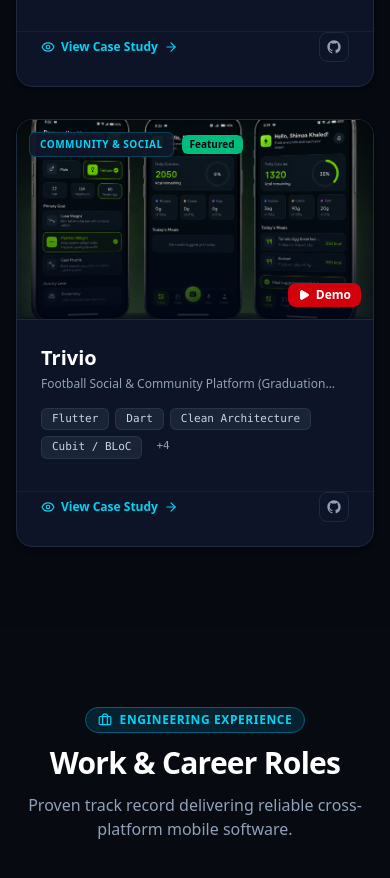
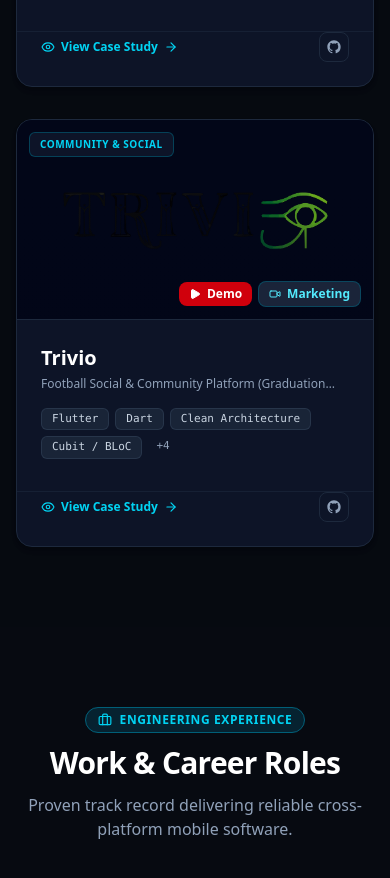
Before and after one commit to shimaakhaled1410-hue/portfolio, a Next.js app: page / in a window 390 px wide. Shown: the part 10240-11118 px from the top of the page. Built offline with nearby package versions, Linux system fonts and the light colour scheme.

Commit message:
integrate GP (TRIVIO) demo and marketing youtube videos and logo cover

```diff
--- a/src/components/ProjectModal.tsx
+++ b/src/components/ProjectModal.tsx
@@ -177,8 +177,59 @@ export default function ProjectModal({ project, onClose, onOpenVideo }: ProjectM
                 </div>
               </div>
 
-              {/* Video Walkthrough trigger */}
-              {project.videoUrl && (
+              {/* Dual YouTube Video section (e.g. Trivio) */}
+              {(project.demoVideoUrl || project.marketingVideoUrl) && (
+                <div className="space-y-4">
+                  <h5 className="text-xs font-bold uppercase tracking-wider text-slate-500 dark:text-slate-400">
+                    Project Videos
+                  </h5>
+                  <div className="grid grid-cols-1 md:grid-cols-2 gap-4">
+                    {project.demoVideoUrl && (
+                      <div className="space-y-2">
+                        <div className="flex items-center gap-2">
+                          <Play className="w-4 h-4 text-red-500 fill-current" />
+                          <span className="text-xs font-bold text-slate-900 dark:text-white">Demo Video</span>
+                        </div>
+                        <div className="relative w-full aspect-video rounded-2xl overflow-hidden border border-slate-200 dark:border-slate-800 bg-slate-950">
+                          <iframe
+                            src={project.demoVideoUrl
+                              .replace('youtube.com/shorts/', 'youtube.com/embed/')
+                              .replace('youtu.be/', 'youtube.com/embed/')
+                              .replace('watch?v=', 'embed/')}
+                            title={`${project.name} — Demo`}
+                            allow="accelerometer; autoplay; clipboard-write; encrypted-media; gyroscope; picture-in-picture"
+                            allowFullScreen
+                            className="absolute inset-0 w-full h-full"
+                          />
+                        </div>
+                      </div>
+                    )}
+                    {project.marketingVideoUrl && (
+                      <div className="space-y-2">
+                        <div className="flex items-center gap-2">
+                          <Film className="w-4 h-4 text-cyan-500" />
+                          <span className="text-xs font-bold text-slate-900 dark:text-white">Marketing Video</span>
+                        </div>
+                        <div className="relative w-full aspect-video rounded-2xl overflow-hidden border border-slate-200 dark:border-slate-800 bg-slate-950">
+                          <iframe
+                            src={project.marketingVideoUrl
+                              .replace('youtube.com/shorts/', 'youtube.com/embed/')
+                              .replace('youtu.be/', 'youtube.com/embed/')
+                              .replace('watch?v=', 'embed/')}
+                            title={`${project.name} — Marketing`}
+                            allow="accelerometer; autoplay; clipboard-write; encrypted-media; gyroscope; picture-in-picture"
+                            allowFullScreen
+                            className="absolute inset-0 w-full h-full"
+                          />
+                        </div>
+                      </div>
+                    )}
+                  </div>
+                </div>
+              )}
+
+              {/* Single Video Walkthrough trigger (non-Trivio projects) */}
+              {project.videoUrl && !project.demoVideoUrl && !project.marketingVideoUrl && (
                 <div className="p-5 rounded-2xl bg-slate-900 text-white border border-slate-800 flex items-center justify-between">
                   <div className="flex items-center gap-3">
                     <div className="w-10 h-10 rounded-xl bg-cyan-600 flex items-center justify-center text-white">
--- a/src/components/Projects.tsx
+++ b/src/components/Projects.tsx
@@ -8,7 +8,8 @@ import {
   FolderGit2,
   ArrowRight,
   Play,
-  Eye
+  Eye,
+  Video
 } from 'lucide-react';
 import { GithubIcon } from '@/components/Icons';
 
@@ -77,14 +78,18 @@ export default function Projects({ onSelectProject, onOpenVideo }: ProjectsProps
               className="rounded-2xl bg-white dark:bg-slate-900/90 border border-slate-200 dark:border-slate-800 hover:border-cyan-500/40 shadow-md hover:shadow-xl hover:shadow-cyan-500/5 transition-all duration-300 flex flex-col justify-between overflow-hidden group cursor-pointer"
             >
               <div>
-                {/* 16:9 Cover Image Container with object-fit: cover */}
+                {/* Cover Image */}
                 <div className="relative aspect-[16/9] w-full bg-slate-950 overflow-hidden border-b border-slate-200 dark:border-slate-800">
                   <Image
                     src={project.image}
                     alt={project.name}
                     fill
                     sizes="(max-width: 768px) 100vw, 50vw"
-                    className="object-cover group-hover:scale-105 transition-transform duration-500"
+                    className={`transition-transform duration-500 ${
+                      project.id === 'trivio'
+                        ? 'object-contain p-8 group-hover:scale-105'
+                        : 'object-cover group-hover:scale-105'
+                    }`}
                   />
 
                   {/* Gradient Overlay */}
@@ -102,8 +107,38 @@ export default function Projects({ onSelectProject, onOpenVideo }: ProjectsProps
                     )}
                   </div>
 
-                  {/* Video Indicator pill if available */}
-                  {project.videoUrl && (
+                  {/* Dual YouTube buttons for Trivio */}
+                  {(project.demoVideoUrl || project.marketingVideoUrl) && (
+                    <div className="absolute bottom-3 right-3 flex items-center gap-1.5">
+                      {project.demoVideoUrl && (
+                        <button
+                          onClick={(e) => {
+                            e.stopPropagation();
+                            onOpenVideo(project.demoVideoUrl!, `${project.name} — Demo`);
+                          }}
+                          className="inline-flex items-center gap-1.5 px-2.5 py-1 rounded-lg text-xs font-semibold bg-red-600/90 hover:bg-red-500 text-white backdrop-blur-md transition-colors"
+                        >
+                          <Play className="w-3 h-3 fill-current" />
+                          <span>Demo</span>
+                        </button>
+                      )}
+                      {project.marketingVideoUrl && (
+                        <button
+                          onClick={(e) => {
+                            e.stopPropagation();
+                            onOpenVideo(project.marketingVideoUrl!, `${project.name} — Marketing`);
+                          }}
+                          className="inline-flex items-center gap-1.5 px-2.5 py-1 rounded-lg text-xs font-semibold bg-slate-800/90 hover:bg-slate-700 text-cyan-300 border border-cyan-800/60 backdrop-blur-md transition-colors"
+                        >
+                          <Video className="w-3 h-3" />
+                          <span>Marketing</span>
+                        </button>
+                      )}
+                    </div>
+                  )}
+
+                  {/* Single video button for other projects */}
+                  {project.videoUrl && !project.demoVideoUrl && !project.marketingVideoUrl && (
                     <button
                       onClick={(e) => {
                         e.stopPropagation();
--- a/src/data/portfolioData.ts
+++ b/src/data/portfolioData.ts
@@ -210,16 +210,17 @@ export const projects: Project[] = [
     ],
     github: 'https://github.com/GeorgeEhab22/Trivio-flutter',
     demoUrl: 'https://github.com/GeorgeEhab22/Trivio-flutter',
-    image: '/assets/CaloGram_Freelancing_Project_Dashboard.png',
-    videoUrl: '/assets/Trivio_Graduation_Project_Video_Demo.mp4',
+    image: '/assets/trivioLogo.png',
+    demoVideoUrl: 'https://youtube.com/shorts/ppA-4b6YRaA',
+    marketingVideoUrl: 'https://youtu.be/iIn8HnT5d4c',
     gallery: [
       {
-        title: 'Video Demo Walkthrough',
-        image: '/assets/CaloGram_Freelancing_Project_Dashboard.png',
+        title: 'Trivio — Football Community Platform',
+        image: '/assets/trivioLogo.png',
         description: 'Full live demonstration of Trivio football social features, group management, live match feeds, and community interactions.',
       },
     ],
-    featured: true,
+    featured: false,
     architecturalHighlights: [
       'Architected 30+ distinct screen user flows within the complex Groups & Social Community module',
       'Nested comments tree structure with optimistic like and reaction state transitions',
--- a/src/types/index.ts
+++ b/src/types/index.ts
@@ -12,6 +12,8 @@ export interface Project {
   image: string;
   gallery: { title: string; image: string; description: string }[];
   videoUrl?: string;
+  demoVideoUrl?: string;
+  marketingVideoUrl?: string;
   featured: boolean;
   architecturalHighlights: string[];
   metrics?: { label: string; value: string }[];
```
Also changed, not shown: assets/trivioLogo.png (added), public/assets/trivioLogo.png (added).
